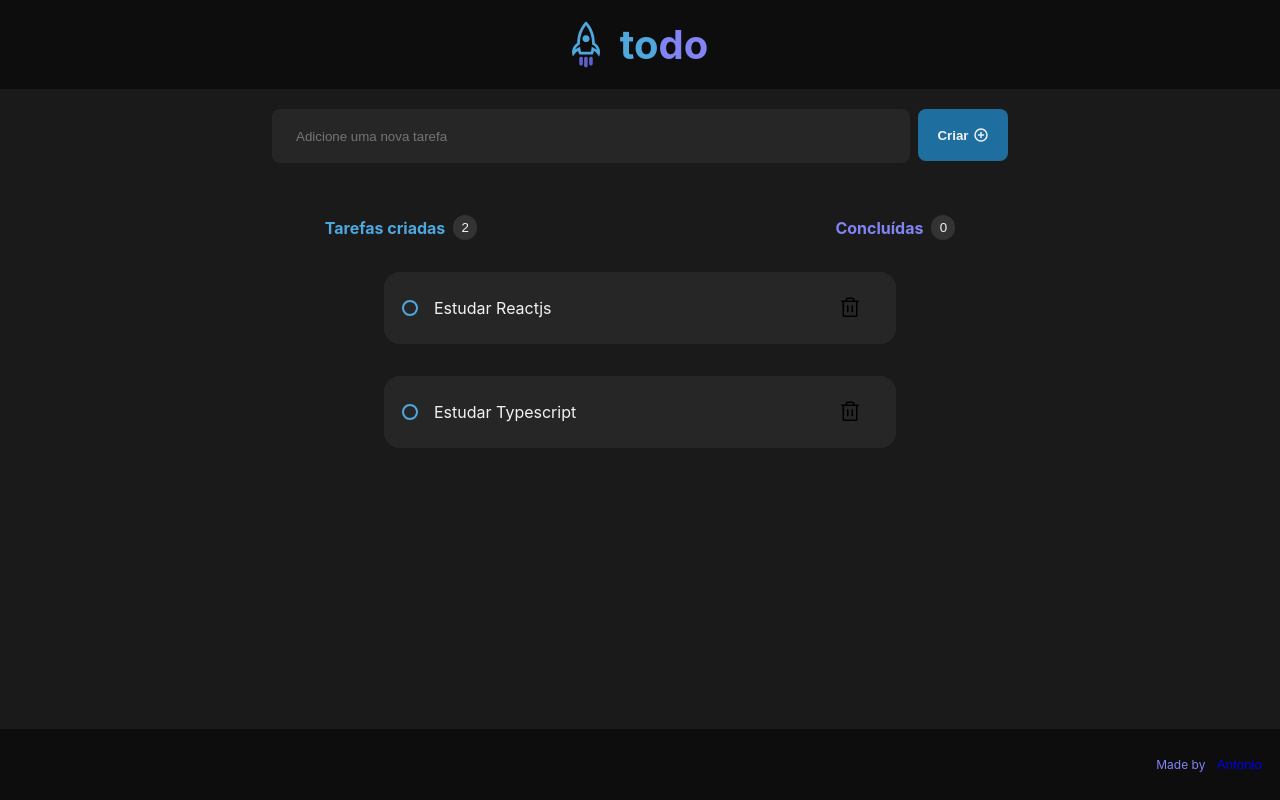
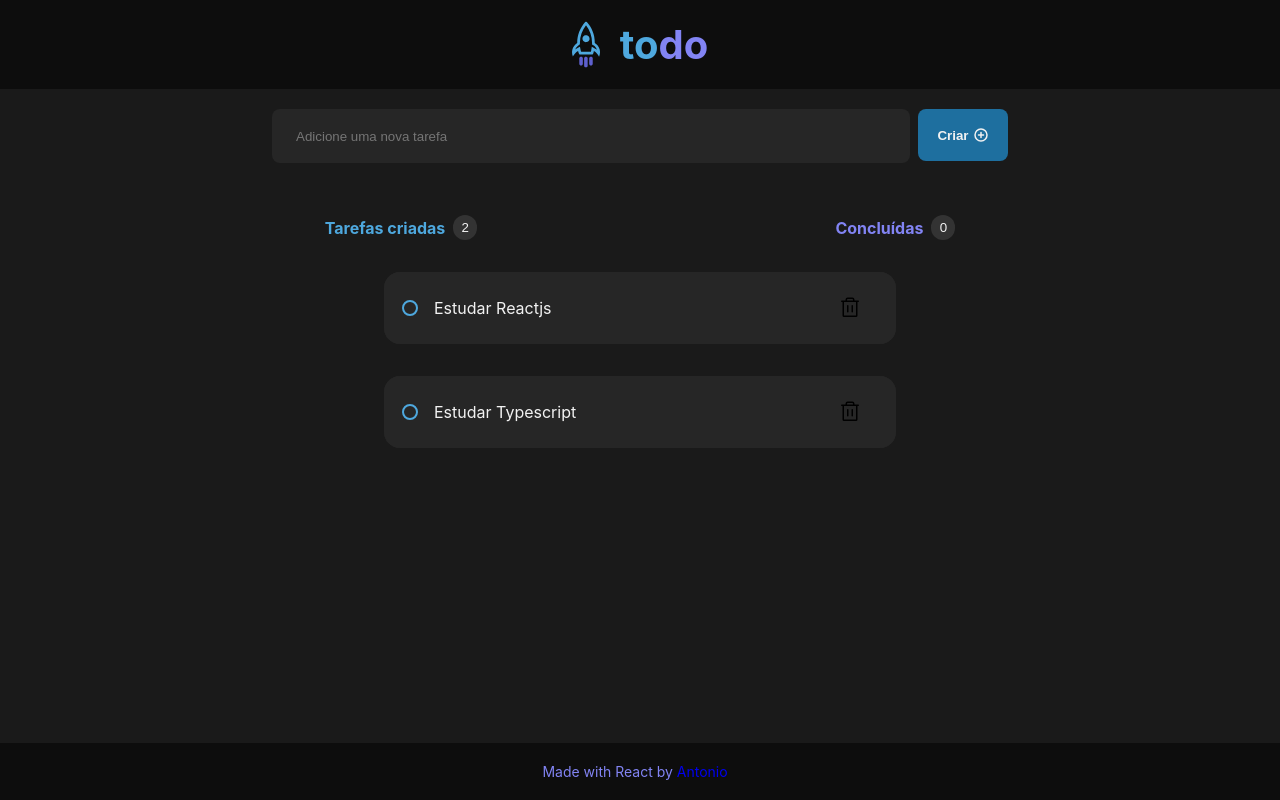
Before and after one commit to antoniobiasotti/01.2-desafio-reactjs, a React (Vite) app: page / in a window 1280 px wide. Built offline with nearby package versions, Linux system fonts and the light colour scheme.

Commit message:
style: footer componet

```diff
--- a/src/components/Footer.jsx
+++ b/src/components/Footer.jsx
@@ -3,7 +3,7 @@ import styles from './Footer.module.css'
 export function Footer() {
     return(
         <footer className={styles.Footer}>
-            <p>Made by <button><a href='https://github.com/antoniobiasotti' target='_blank'>Antonio</a></button></p>
+            <p>Made with React by <a href='https://github.com/antoniobiasotti' target='_blank'>Antonio</a></p>
         </footer>
     )
 }
--- a/src/components/Footer.module.css
+++ b/src/components/Footer.module.css
@@ -1,10 +1,9 @@
 .Footer {
-    font-size: 12px;
-    color: var(--blue);
+    font-size: 14px;
     background: var(--gray-700);
 
     display: flex;
-    justify-content: right;
+    justify-content: center;
     align-items: center;
 
     padding: 1.25rem 0rem;
@@ -19,21 +18,14 @@
     color: var(--purple);
 }
 
-.Footer button {
-    background-color: var(--gray-700);
-    cursor: pointer;
-    padding: 8px;
-    border: none;
+.Footer a{
+    text-decoration: none;
 }
 
-.Footer a{
+.Footer a:visited {
     text-decoration: none;
 }
 
 .Footer a:hover {
     color: var(--blue);
 }
-
-.Footer a:visited {
-    text-decoration: none;
-}
```
